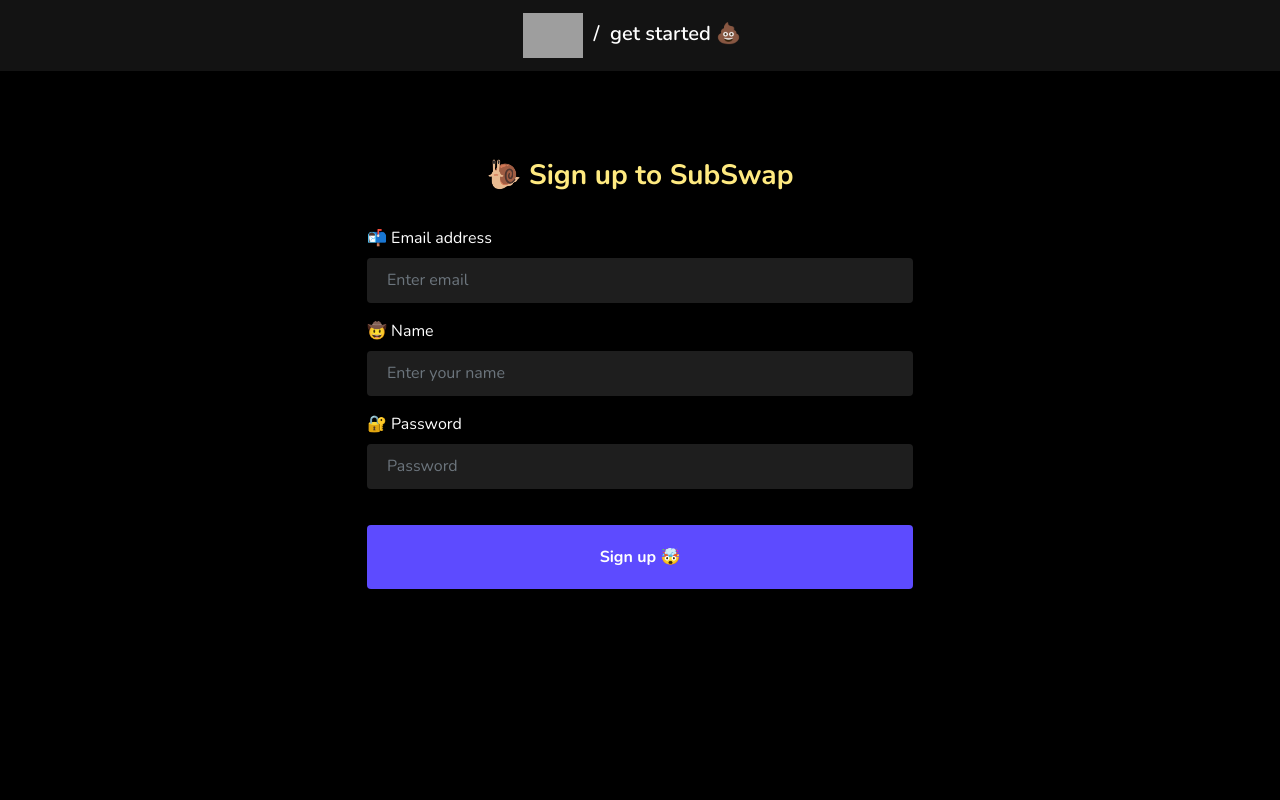
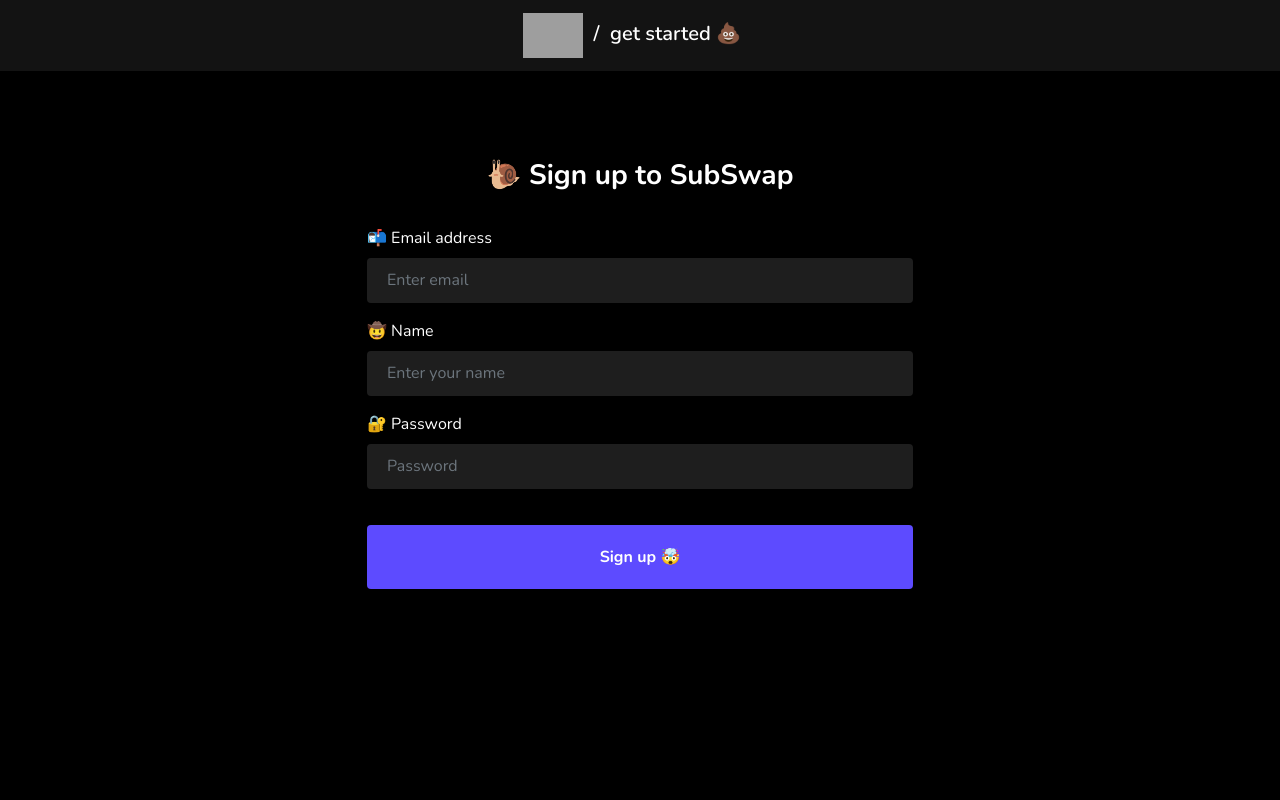
Before and after one commit to inframarauder/couponhub-frontend, a React (Create React App) app: page /signup in a window 1280 px wide. Shown: the top 800 px of the page. Built offline with nearby package versions, Linux system fonts and the light colour scheme; grey boxes are pictures that could not be loaded; a web font is replaced by a local one.

Commit message:
Small Update

```diff
--- a/public/index.html
+++ b/public/index.html
@@ -6,7 +6,7 @@
     <meta name="theme-color" content="#000000" />
     <meta name="SubSwap" content="SubSwap Website" />
     <link rel="stylesheet" href="styles.css"/>
-    <link rel="shortcut icon" href="https://artemisspace.netlify.app//favicon.ico" type="image/x-icon" />
+    <link rel="shortcut icon" href="./favicon.png" type="image/x-icon" />
     <script src="https://kit.fontawesome.com/622afd0c30.js" crossorigin="anonymous"></script>
 
     <title>SubSwap</title>
--- a/public/zohoverify/verifyforzoho.html
+++ /dev/null
@@ -1 +0,0 @@
-49884230
--- a/src/pages/Login/index.js
+++ b/src/pages/Login/index.js
@@ -30,7 +30,7 @@
         <legend className="text-center">
           <h3
             style={{
-              color: "#ffea80",
+              color: "#ffffff",
               fontWeight: "700",
             }}
           >
--- a/src/pages/Signup/index.js
+++ b/src/pages/Signup/index.js
@@ -31,7 +31,7 @@
         <legend className="text-center">
           <h3
             style={{
-              color: "#ffea80",
+              color: "#ffffff",
               fontWeight: "700",
             }}
           >
```
Also changed, not shown: public/favicon.png (added).
